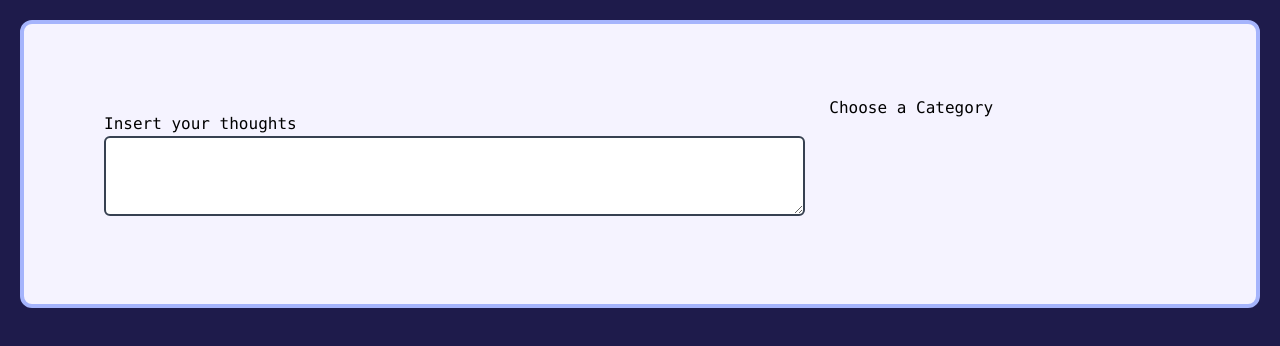
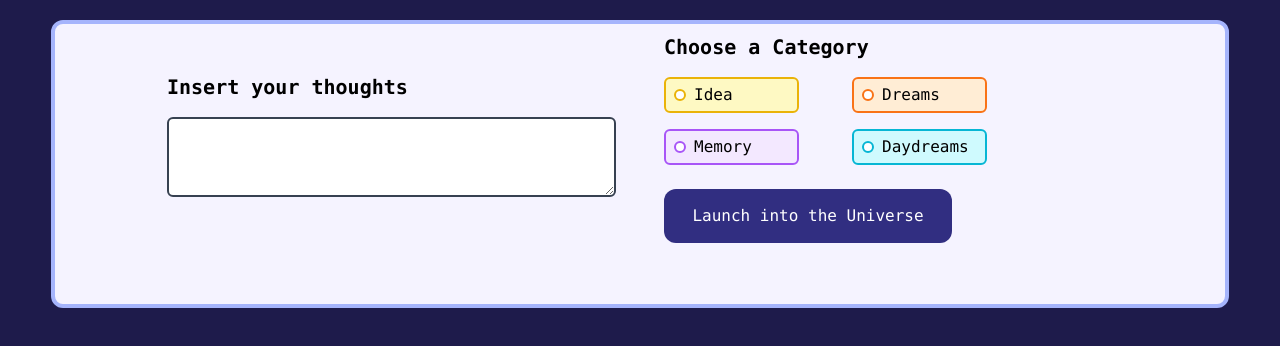
Before and after one commit to Amndc/Thoughts, a website: page index.html in a window 1280 px wide. Drawn offline with Linux system fonts and the light colour scheme.

Commit message:
alteracoes card insert

```diff
--- a/index.html
+++ b/index.html
@@ -4,29 +4,78 @@
     <meta charset="UTF-8">
     <meta name="viewport" content="width=device-width, initial-scale=1.0">
     <title>thoughts</title>
-    <link href="dist/styles.css" rel="stylesheet">
+    <link href="dist/output.css" rel="stylesheet">
 </head>
-<body class="p-5 bg-indigo-950 font-mono">
+<body class="p-5 bg-indigo-950 font-mono justify-center flex">
 
-    <div id="Container-Top" class="p-16
-    w-full h-72 border-4
+
+<div id="Container-Top" class="p-24 truncate
+    w-[95%] h-[600px]  border-4
     border-indigo-300
-    rounded-xl bg-violet-50 content-center justify-evenly flex-wrap grid grid-cols-3 gap-2">
+    rounded-xl bg-violet-50
+    grid grid-cols-1 grid-rows-2
 
-        <section id="InsertArea" class="col-span-2 justify-center block w-full truncate p-4">
-            <h1 for="txtNew">Insert your thoughts</h1>
+    sm:h-[500px] md:h-[350]  xl:h-72
+    sm:grid-cols-1 md:grid-cols-2 xl:grid-cols-2
+
+    gap-4
+    place-items-center">
+
+    <!-- Seção de Inserção -->
+    <section id="InsertArea" class="w-full truncate p-4">
+        <h1 for="txtNew" class="text-xl font-semibold mb-4">Insert your thoughts</h1>
         <textarea id="txtNew" name="txtNew" class="max-h-48 min-h-20
         rounded-md border-2 border-gray-700
-            block w-full text-sm
-            text-slate-500 b
-            order-s" rows="3" cols="190"></textarea>
+        blocknpx tailwindcss -i ./style/main.css -o ./dist/output.css --watch
+ w-full text-sm
+        text-slate-500" rows="3"></textarea>
     </section>
 
-        <section id="Options" class="justify-center block w-96">
-            <h1 for="txtNew">Choose a Category </h1>
+    <!-- Seção de Opções -->
+    <section id="Options" class="w-full truncate p-4 grid grid-rows-3 gap-6">
 
+    <div class="row-span-2">
+        <h1 for="categorias" class="text-xl font-semibold">Choose a Category</h1>
+        <div class="mt-4 place-content-center grid grid-cols-1 sm:grid-cols-1 md:grid-cols-2 xl:grid-cols-2 gap-4 w-[360px]">
+            <label class="flex items-center
+            space-x-2 border-2
+             border-yellow-500
+             rounded-md bg-yellow-100
+             p-1 cursor-pointer w-custom-Cat  ">
+               <input type="radio" name="category" class="ml-1 form-radio appearance-none w-3 h-3 border-2 rounded-full border-yellow-500  bg-white checked:bg-yellow-500">
+               <span >Idea</span>
+            </label>
 
+            <label class=" flex items-center
+            space-x-2 border-2
+             border-orange-500
+             rounded-md bg-orange-100
+             p-1 cursor-pointer w-custom-Cat ">
+                <input type="radio" name="category" class="ml-1 form-radio appearance-none w-3 h-3 border-2 rounded-full border-orange-500 bg-white checked:bg-orange-500">
+                <span>Dreams</span>
+            </label>
 
+            <label class="flex items-center
+            space-x-2 border-2
+             border-purple-500
+             rounded-md bg-purple-100
+              p-1 cursor-pointer w-custom-Cat">
+                <input type="radio" name="category" class="ml-1 form-radio appearance-none w-3 h-3 border-2 rounded-full border-purple-500  bg-white checked:bg-purple-500">
+                <span>Memory</span>
+            </label>
+
+            <label class="flex items-center
+            space-x-2 border-2
+             border-cyan-500
+             rounded-md bg-cyan-100
+             p-1 cursor-pointer w-custom-Cat">
+                <input type="radio" name="category" class="ml-1 form-radio appearance-none w-3 h-3 border-2 rounded-full border-cyan-500 bg-white checked:bg-cyan-500">
+                <span>Daydreams</span>
+            </label>
+
+        </div>
+    </div>
+        <button class="rounded-xl bg-indigo-900 p-2 text-white w-72">Launch into the Universe</button>
     </section>
 
 </div>
--- a/tailwind.config.js
+++ b/tailwind.config.js
@@ -2,7 +2,6 @@
 module.exports = {
   content: [
     "./index.html",
-    "./js/**/*.js",
       "./style/**/*.css"
   ],
   theme: {
@@ -10,6 +9,9 @@ module.exports = {
       boxShadow: {
         'custom-sw': '2px 2px 3px 2px rgba(0, 0, 0, 0.3)', // sombra mais forte
       },
+      width:{
+        'custom-Cat':'135px',
+      },
     },
   },
   plugins: [],
```
Also changed, not shown: dist/output.css. Lines whose indentation alone changed are shown as unchanged.
